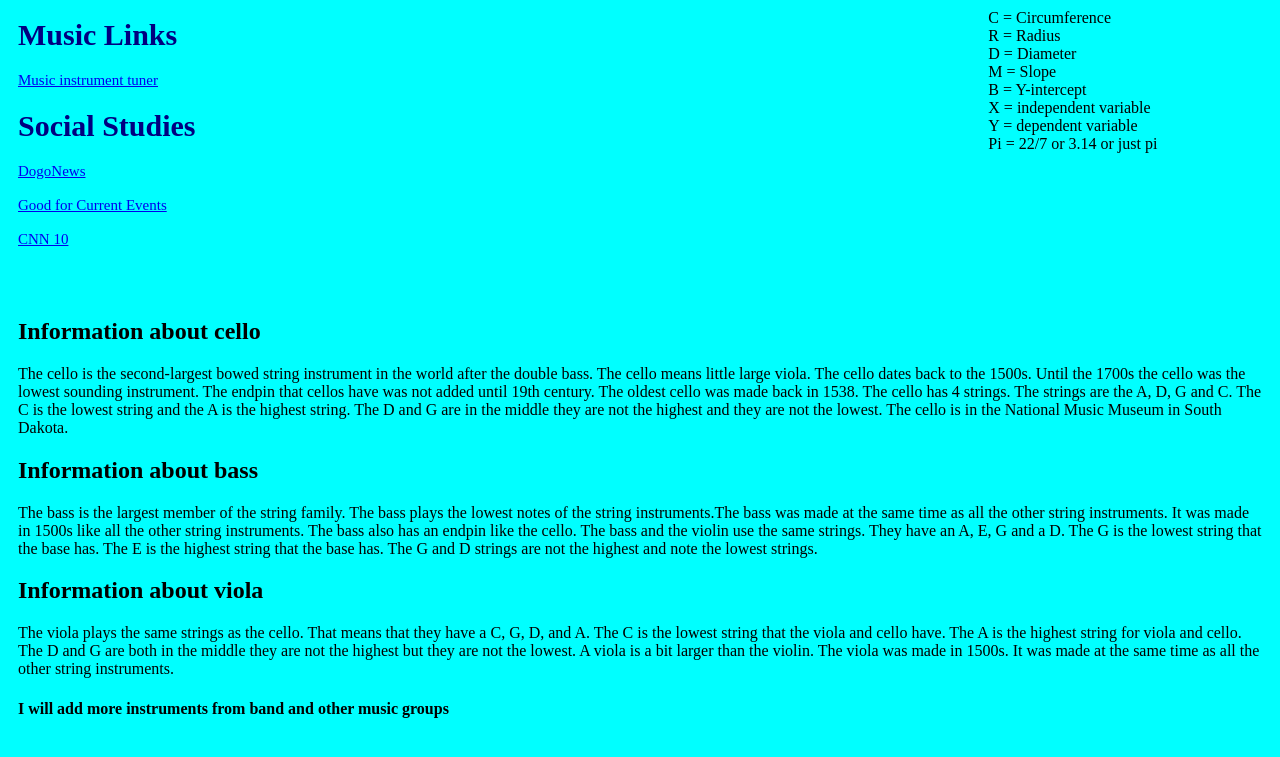
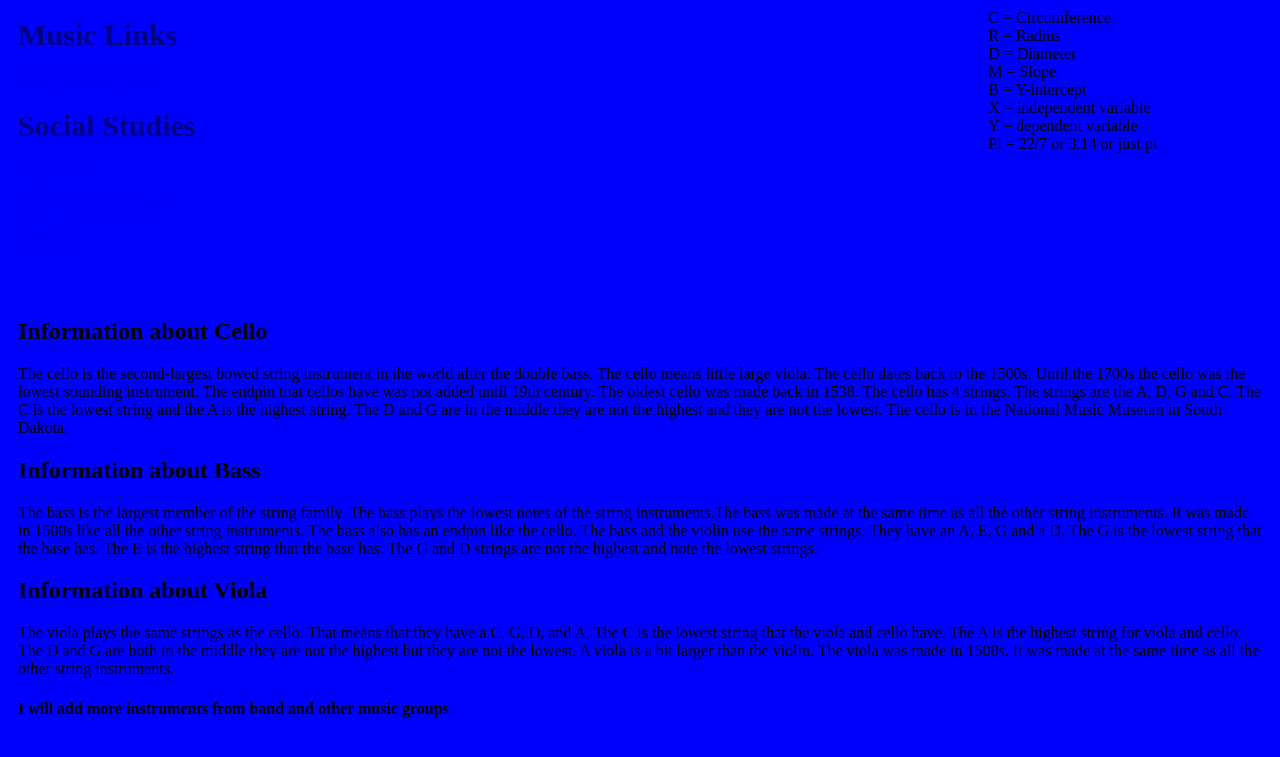
Before and after one commit to aryan-codehub/aryan-codehub.github.io, a plain HTML site: page index.html in a window 1280 px wide. Shown: the part 762-1519 px from the top of the page. Drawn offline with Linux system fonts and the light colour scheme.

Commit message:
Changed color and typo

```diff
--- a/css/style.css
+++ b/css/style.css
@@ -10,7 +10,7 @@ h1 {
 }
 
 body {
-  background-color: cyan;
+  background-color: blue;
 }
 
 .grid-header {
--- a/index.html
+++ b/index.html
@@ -113,14 +113,14 @@
                 </p>
             </div>
             <div class="grid-footer">
-                <h2> Information about cello </h2>
+                <h2> Information about Cello </h2>
                     <p> The cello is the second-largest bowed string instrument in the world after the double bass.
                     The cello means little large viola. The cello dates back to the 1500s. Until the 1700s the cello was the lowest sounding instrument. The endpin that cellos have was not added until 19th century. The oldest cello was made back in 1538. The cello has 4 strings. The strings are the A, D, G and C. The C is the lowest string and the A is the highest string. The D and G are in the middle they are not the highest and they are not the lowest.
                     The cello is in the National Music Museum in South Dakota.
                     </p>
-                <h2> Information about bass</h2>
+                <h2> Information about Bass</h2>
                     <p>The bass is the largest member of the string family. The bass plays the lowest notes of the string instruments.The bass was made at the same time as all the other string instruments. It was made in 1500s like all the other string instruments. The bass also has an endpin like the cello. The bass and the violin use the same strings. They have an A, E, G and a D. The G is the lowest string that the base has. The E is the highest string that the base has. The G and D strings are not the highest and note the lowest strings. </p>
-                    <h2> Information about viola</h2>
+                    <h2> Information about Viola</h2>
                    <p> The viola plays the same strings as the cello. That means that they have a C, G, D, and A. The C is the lowest string that the viola and cello have. The A is the highest  string for viola and cello. The D and G are both in the middle they are not the highest but they are not the lowest. A viola is a bit larger than the violin. The viola was made in 1500s. It was made at the same time as all the other string instruments.  </p>
 
                 <h4> I will add more instruments from band and other music groups</h4>
```
